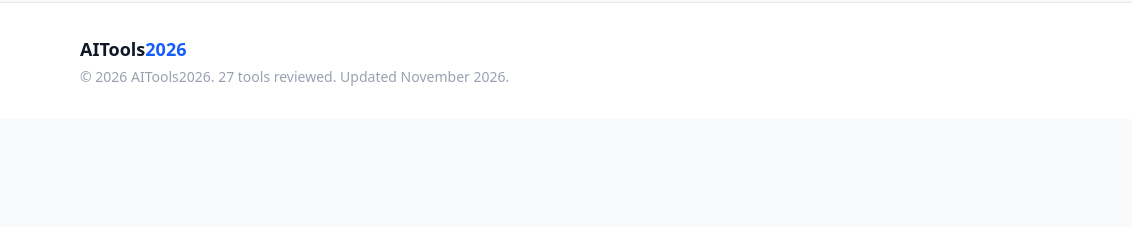
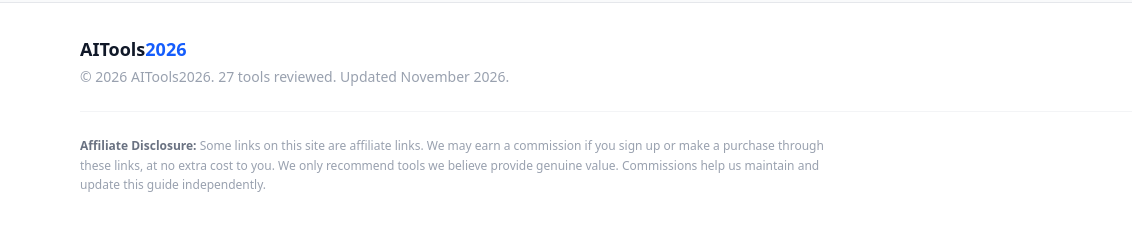
Before and after one commit to louis00206/ai-tools-site, a plain HTML site: page index.html in a window 1280 px wide. Shown: the part 7420-7647 px from the top of the page, 0-1132 px from the left. Before the commit the page ends 7539 px from the top, so only its background shows below. Drawn offline with nearby package versions, Linux system fonts and the light colour scheme; a script that the page names is missing.

Commit message:
Add FTC affiliate disclosure to footer (compliance requirement)

```diff
--- a/index.html
+++ b/index.html
@@ -1040,6 +1040,12 @@
           </a>
         </div>
       </div>
+      <div class="mt-6 pt-6 border-t border-gray-100 dark:border-gray-700">
+        <p class="text-xs text-gray-400 dark:text-gray-500 leading-relaxed max-w-3xl">
+          <strong class="text-gray-500 dark:text-gray-400">Affiliate Disclosure:</strong>
+          Some links on this site are affiliate links. We may earn a commission if you sign up or make a purchase through these links, at no extra cost to you. We only recommend tools we believe provide genuine value. Commissions help us maintain and update this guide independently.
+        </p>
+      </div>
     </div>
   </footer>
 
```
